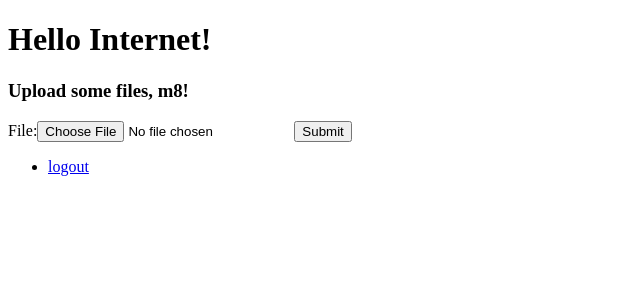
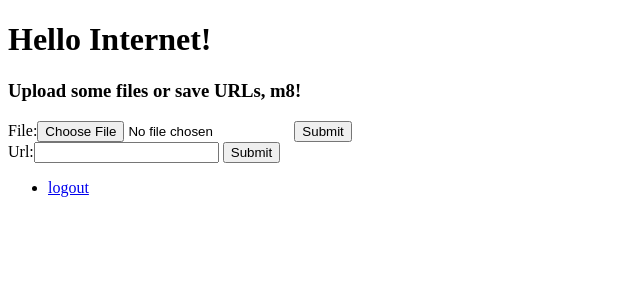
Before and after one commit to theredfoxlee/resource_protector, a Django app: page / in a window 1280 px wide. Shown: the top 300 px of the page, without its empty margins (0-640 px from the left). Run offline with Django 3.2, Linux system fonts and the light colour scheme; the visitor is signed in with stand-in values (Sample User, id 1).

Commit message:
add UrlShorteningForm form / basic

```diff
--- a/keeper/forms.py
+++ b/keeper/forms.py
@@ -7,3 +7,9 @@ class FileUploadForm(forms.Form):
     """ Plain form used for file upload. """
 
     file = forms.FileField()  # binds to requests.FILES['file']
+
+
+class UrlShorteningForm(forms.Form):
+    """ Plain form used for url shortening. """
+
+    url = forms.URLField(max_length=2048)
--- a/keeper/views.py
+++ b/keeper/views.py
@@ -2,24 +2,51 @@ from django.shortcuts import render, redirect
 from django.contrib.auth.decorators import login_required
 
 from .forms import FileUploadForm
+from .forms import UrlShorteningForm
 from .models import SavedFileModel
 
 
 @login_required
 def home(request):
-    message = 'Upload some files, m8!'
+    message = 'Upload some files or save URLs, m8!'
+
+    file_upload_form = None
+    url_shortening_form = None
 
     if request.method == 'POST':
-        form = FileUploadForm(request.POST, request.FILES)
 
-        if form.is_valid():
-            sfm = SavedFileModel(user=request.user, file=request.FILES['file'])
-            sfm.save()
+        if 'FileUploadSubmit' in request.POST:
+            file_upload_form = FileUploadForm(request.POST, request.FILES)
 
-            return redirect('home')
+            if file_upload_form.is_valid():
+                sfm = SavedFileModel(user=request.user, file=request.FILES['file'])
+                sfm.save()
+
+                return redirect('home')
+            else:
+                message = 'Failed to upload file / FileUploadSubmit not valid.'
+        elif 'UrlShorteningForm' in request.POST:
+            url_shortening_form = UrlShorteningForm(request.POST)
+
+            if url_shortening_form.is_valid():
+                # TODO: save in db
+                return redirect('home')
+            else:
+                message = 'Failed to upload file / UrlShorteningForm not valid.'
         else:
-            message = 'Failed to upload file / form not valid.'
-    else:
-        form = FileUploadForm()
+            message = 'Unknown form!'
 
-    return render(request, 'keeper/home.html', {'form': form, 'message': message})
+            file_upload_form = FileUploadForm()
+            url_shortening_form = UrlShorteningForm()
+
+    if file_upload_form is None:
+        file_upload_form = FileUploadForm()
+
+    if url_shortening_form is None:
+        url_shortening_form = UrlShorteningForm()
+
+    return render(request, 'keeper/home.html', {
+        'file_upload_form': file_upload_form,
+        'url_shortening_form': url_shortening_form,
+        'message': message,
+    })
--- a/templates/keeper/home.html
+++ b/templates/keeper/home.html
@@ -8,8 +8,14 @@
 
 <form action="{% url 'home' %}", method="post", enctype="multipart/form-data">
     {% csrf_token %}
-    {{ form }}
-     <input type="submit" value="Submit">
+    {{ file_upload_form }}
+     <input type="submit" name="FileUploadSubmit" value="Submit">
+</form>
+
+<form action="{% url 'home' %}", method="post">
+    {% csrf_token %}
+    {{ url_shortening_form }}
+     <input type="submit" name="UrlShorteningForm" value="Submit">
 </form>
 
 <ul>
```
